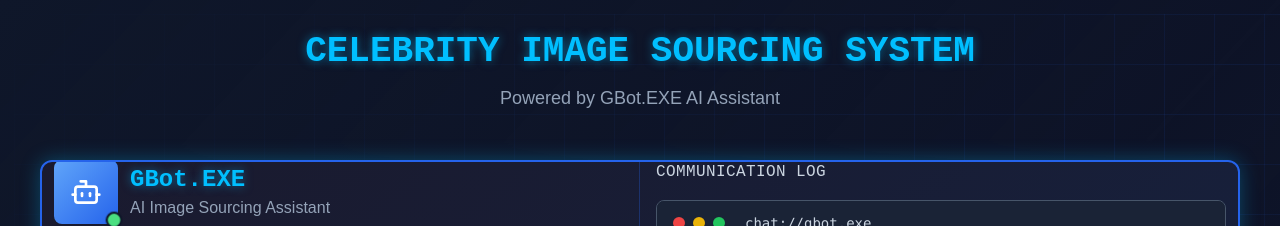
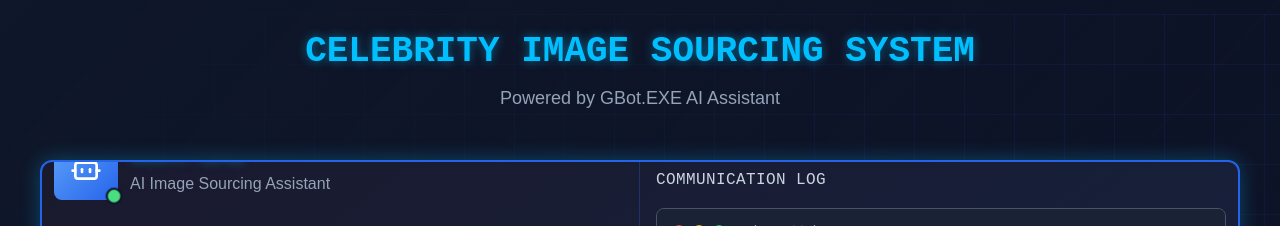
Before and after one commit to Esilos92/print-prep-node, a Next.js app in the folder dashboard/: page / in a window 1280 px wide. Shown: the top 226 px of the page. Built offline with nearby package versions, Linux system fonts and the light colour scheme; no server answers.

Commit message:
Update GBotInterface.tsx

```diff
--- a/dashboard/src/components/GBotInterface.tsx
+++ b/dashboard/src/components/GBotInterface.tsx
@@ -215,6 +215,8 @@ export default function GBotInterface({
 
             {/* Communication Log positioned at bottom */}
             <div style={{ marginTop: 'auto' }}>
+              {/* Simple spacer to move text down */}
+              <div style={{ height: '32px' }}></div>
               <h4 className="text-base font-cyber text-slate-300 mb-4 tracking-wide">COMMUNICATION LOG</h4>
 
               {/* GBot texts with darker background - embedded chat box */}
```
